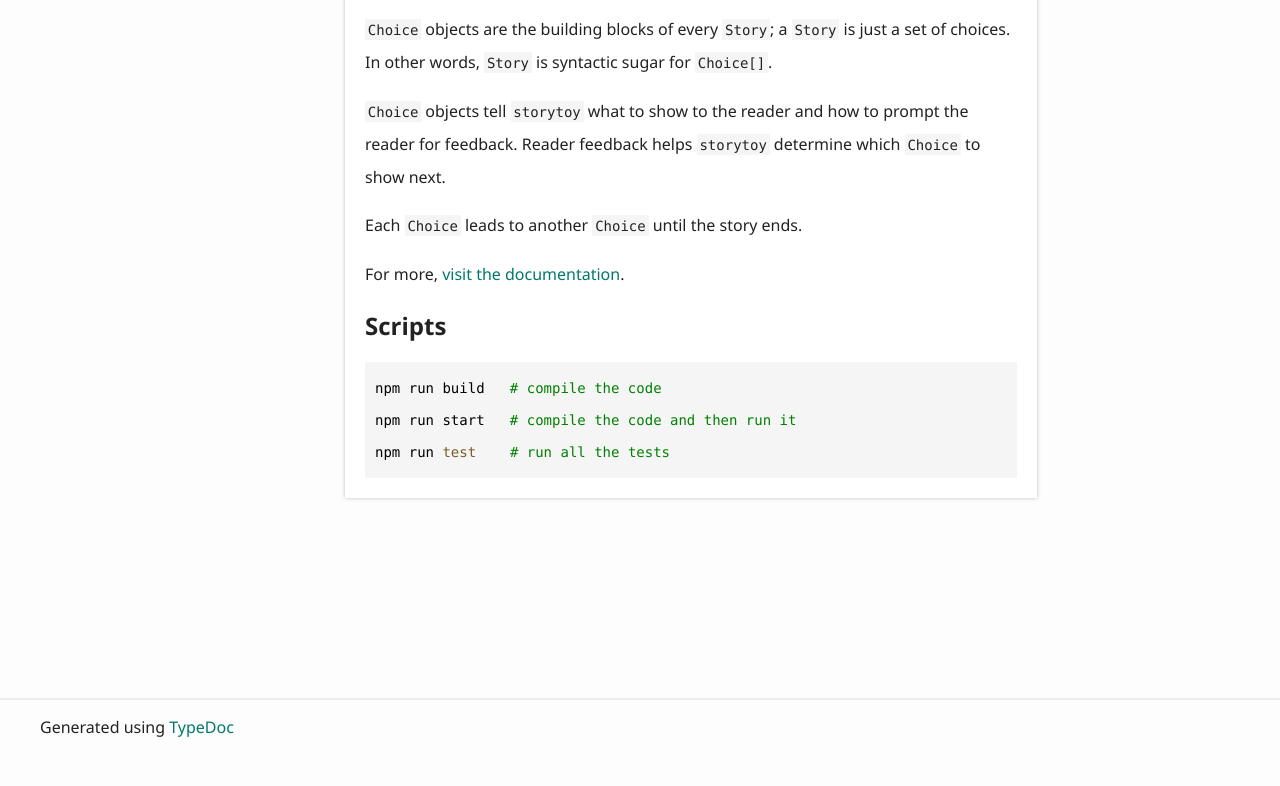
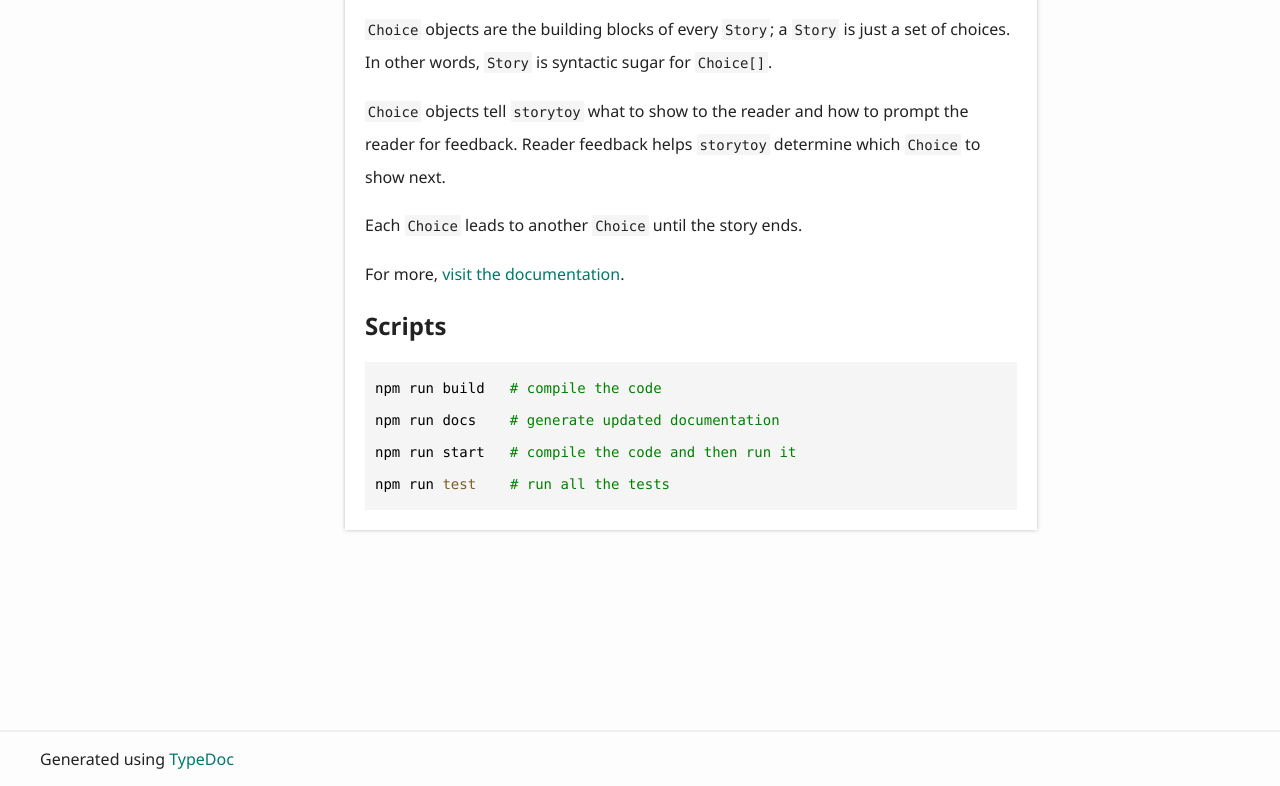
Before and after one commit to benrosen/fractal-writer, a website: page docs/index.html in a window 1280 px wide. Shown: the part 570-1356 px from the top of the page. Before the commit the page ends 1324 px from the top, so only its background shows below. Drawn offline with Linux system fonts and the light colour scheme.

Commit message:
add docs command to README

```diff
--- a/docs/index.html
+++ b/docs/index.html
@@ -121,6 +121,7 @@
 					<h2>Scripts</h2>
 				</a>
 				<pre><code class="language-bash"><span style="color: #000000">npm run build   </span><span style="color: #008000"># compile the code</span>
+<span style="color: #000000">npm run docs    </span><span style="color: #008000"># generate updated documentation</span>
 <span style="color: #000000">npm run start   </span><span style="color: #008000"># compile the code and then run it</span>
 <span style="color: #000000">npm run </span><span style="color: #795E26">test</span><span style="color: #000000">    </span><span style="color: #008000"># run all the tests</span>
 </code></pre>
```
Also changed, not shown: README.md.
